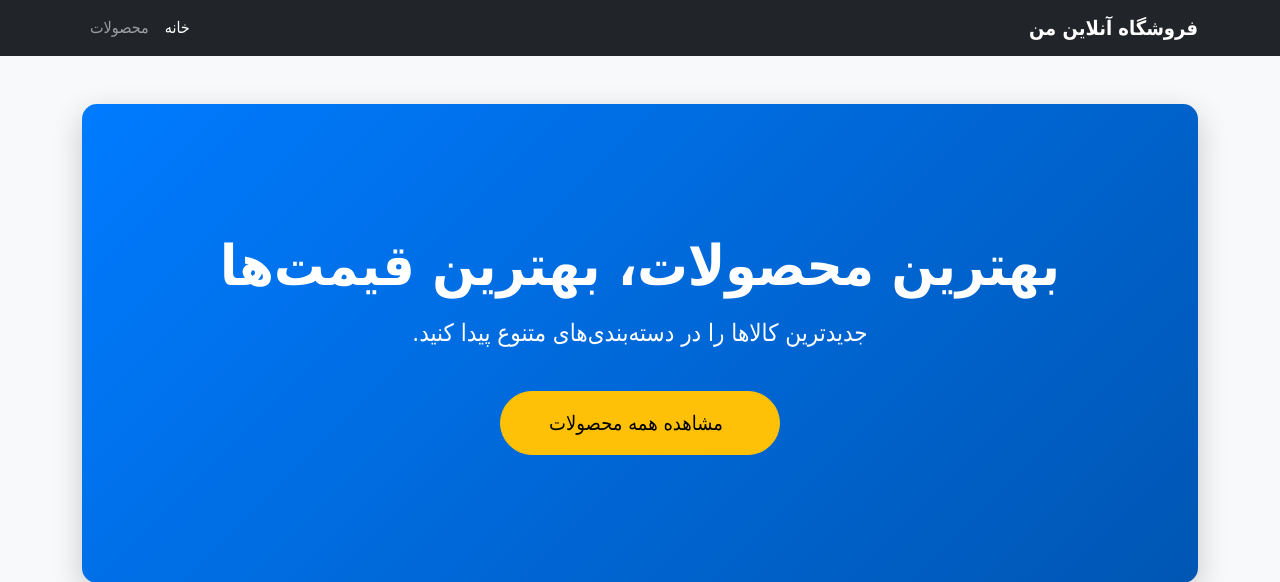
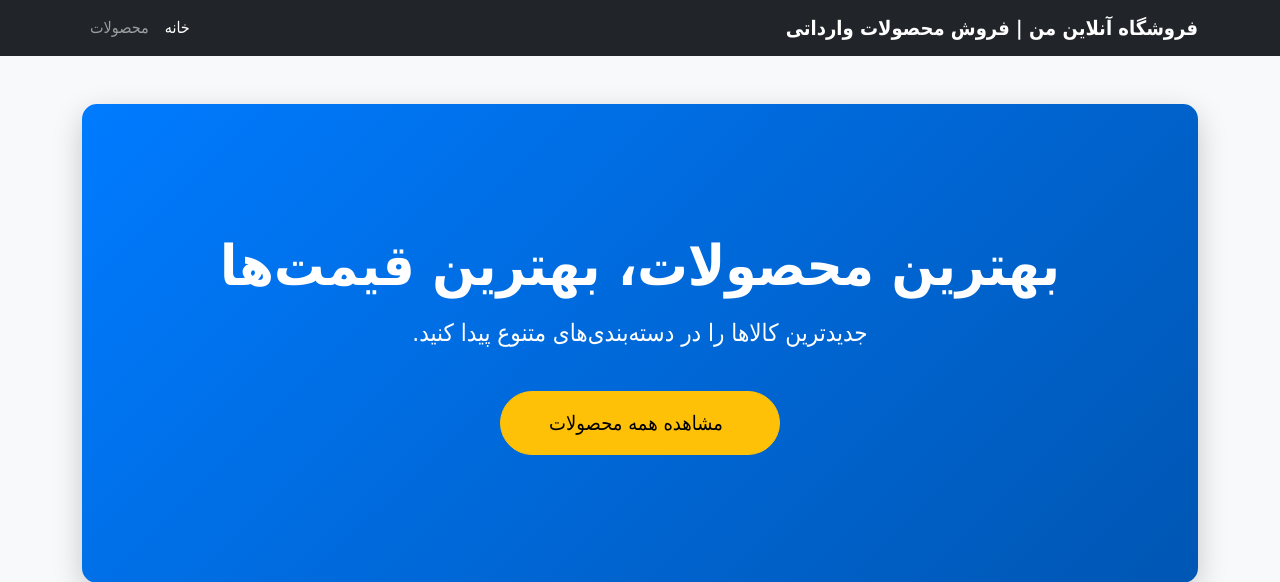
Before and after one commit to Mobinsadeqian/Shopping-panel, a Django app: page / in a window 1280 px wide. Shown: the top 582 px of the page. Run offline with Django 5.2, Linux system fonts and the light colour scheme.

Commit message:
a little change2

```diff
--- a/shop_panel/panel/templates/panel/main_page.html
+++ b/shop_panel/panel/templates/panel/main_page.html
@@ -63,7 +63,7 @@
     <!-- نوار ناوبری (Navbar) -->
     <nav class="navbar navbar-expand-lg navbar-dark bg-dark">
         <div class="container">
-            <a class="navbar-brand fw-bold" href="{% url 'main_page' %}">فروشگاه آنلاین من</a>
+            <a class="navbar-brand fw-bold" href="{% url 'main_page' %}">فروشگاه آنلاین من | فروش محصولات وارداتی</a>
             <button class="navbar-toggler" type="button" data-bs-toggle="collapse" data-bs-target="#navbarNav" aria-controls="navbarNav" aria-expanded="false" aria-label="Toggle navigation">
                 <span class="navbar-toggler-icon"></span>
             </button>
```
